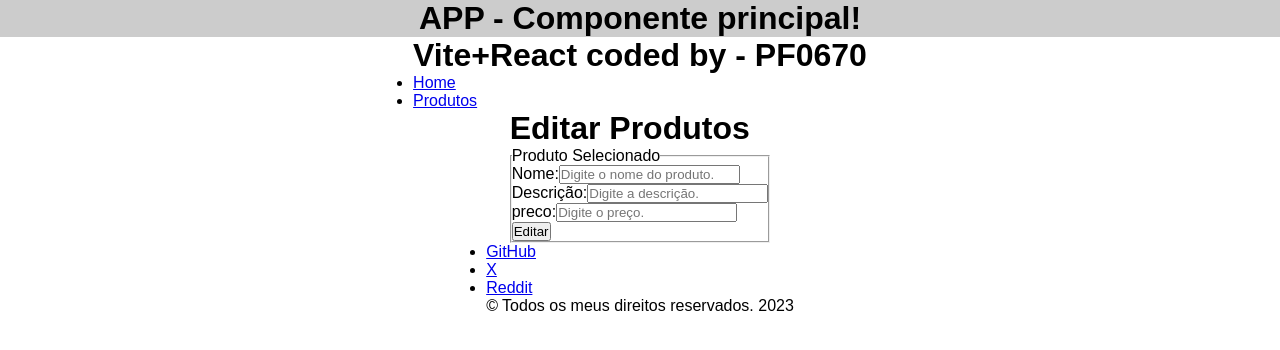
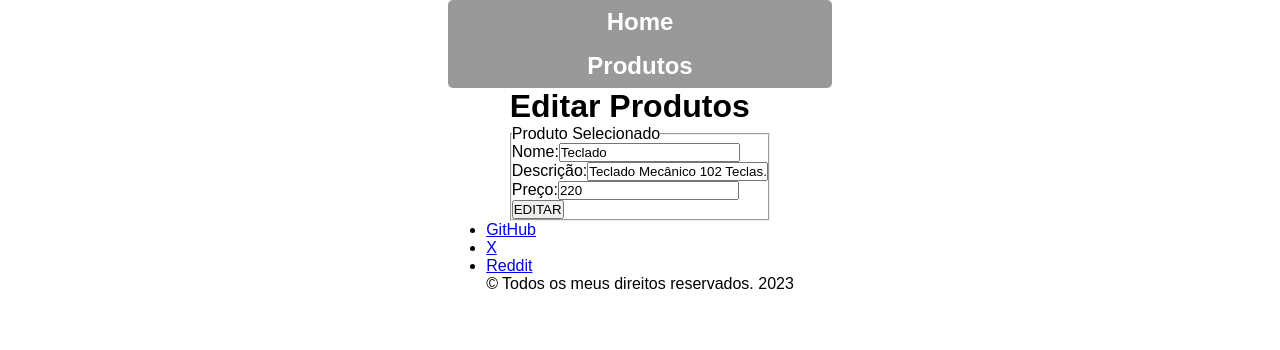
Before and after one commit to TomazVC/spa-1espf, a React (Vite) app: page /editar/produtos/1 in a window 1280 px wide. Shown: the top 350 px of the page. Built offline with nearby package versions, Linux system fonts and the light colour scheme; data requests are answered from the project's data file.

Commit message:
1/2 forma de input com useState.

```diff
--- a/package.json
+++ b/package.json
@@ -25,6 +25,7 @@
     "eslint-plugin-react-hooks": "^4.6.0",
     "eslint-plugin-react-refresh": "^0.4.3",
     "json-server": "^0.17.4",
+    "sass": "^1.69.0",
     "vite": "^4.4.5"
   }
 }
--- a/src/App.jsx
+++ b/src/App.jsx
@@ -1,4 +1,4 @@
-import Cabecalho from "./components/Cabecalho";
+import Cabecalho from "./components/Cabecalho/Cabecalho";
 import Rodape from "./components/Rodape";
 import style from "./App.module.css";
 import { Outlet } from "react-router-dom";
@@ -7,7 +7,6 @@
 
   return (
     <>
-      <h1 className={style.titulo}>APP - Componente principal!</h1>
       <div className={style.container}>
         {/* Iniciando a área do cabeçalho */}
         <Cabecalho />
--- a/src/components/Cabecalho.jsx
+++ /dev/null
@@ -1,17 +0,0 @@
-import { Link } from "react-router-dom";
-
-export default function Cabecalho() {
-  return (
-    <>
-      <header>
-        <h1>Vite+React coded by - PF0670</h1>
-        <nav>
-          <ul>
-            <li><Link to="/">Home</Link> </li>
-            <li><Link to="/produtos">Produtos</Link> </li>
-          </ul>
-        </nav>
-      </header>
-    </>
-  );
-}
--- /dev/null
+++ b/src/components/Cabecalho/Cabecalho.jsx
@@ -0,0 +1,21 @@
+import { Link, useLocation } from "react-router-dom";
+import "./Cabecalho.scss";
+
+export default function Cabecalho() {
+
+  const rotaAtual = useLocation();
+
+
+  return (
+    <>
+      <header className="cabecalho">
+        <nav>
+          <ul>
+            <li><Link to="/" className={rotaAtual.pathname == "/" ? "active" : ""}>Home</Link> </li>
+            <li><Link to="/produtos" className={rotaAtual.pathname == "/produtos" ? "active" : ""}>Produtos</Link> </li>
+          </ul>
+        </nav>
+      </header>
+    </>
+  );
+}
--- /dev/null
+++ b/src/components/Cabecalho/Cabecalho.scss
@@ -0,0 +1,32 @@
+
+.cabecalho{
+    background-color: #999;
+    font-size: 1.5rem;
+    font-weight: bold;
+    width: 30%;
+    border-radius: 5px;
+
+    ul{
+        list-style: none;
+
+        li a{
+            text-decoration: none;
+            text-align: center;
+            display: block;
+            color: #fff;
+            padding: 8px 16px;
+            border-radius: 5px;
+            transition: ease-out 300ms;
+
+            &:hover{
+                background-color:#27ae60;
+            }
+
+        }
+
+    }
+
+    .active{
+        background-color:#27ae60;
+    }
+}
--- a/src/main.jsx
+++ b/src/main.jsx
@@ -1,4 +1,3 @@
-import React from 'react'
 import ReactDOM from 'react-dom/client'
 import App from './App.jsx'
 
@@ -21,7 +20,5 @@
 ]);
 
 ReactDOM.createRoot(document.getElementById('root')).render(
-  <React.StrictMode>
     <RouterProvider router={router}/>
-  </React.StrictMode>,
 )
--- a/src/routes/EditarProdutos.jsx
+++ b/src/routes/EditarProdutos.jsx
@@ -1,5 +1,5 @@
+import { useEffect, useState } from 'react';
 import { useParams } from 'react-router-dom'
-// import { ListaProduto } from '../components/ListaProdutos';
 
 export default function EditarProdutos() {
 
@@ -7,10 +7,27 @@
 
   document.title = "Editar Produtos " + id;
 
-    //Criar uma estratégia para recuperar o produto na lista
-    // Utilizando o id
-    // const produtoRecuperadoPorId = ListaProduto.filter(item => item.id == parseInt(id));
-    // const produtoRecuperadoPorId = ListaProduto.filter(item => item.id == parseInt(id))[0];
+  const[produto,setProduto] = useState({});
+
+  //Criar uma estratégia para recuperar o produto da API-JSON com fetch, utilizando GET:
+  useEffect(()=>{
+    fetch(`http://localhost:5000/produtos/${id}`)
+    .then((response)=>response.json())
+    .then((response)=>setProduto(response))
+    .catch(error=>console.log(error));
+  },[id])
+
+  const handleChange = (e)=>{
+    //Destructuring
+    const{name, value} = e.target;
+    if(name == "nome"){
+      setProduto({"nome":value,"desc":"","preco":""});
+    }else if (name == "desc"){
+      setProduto({"nome":"","desc":value,"preco":""});
+    }else if (name == "preco"){
+      setProduto({"nome":"","desc":"","preco":value});
+    }
+  }
 
   return (
     <div>
@@ -21,22 +38,54 @@
                 <legend>Produto Selecionado</legend>
                 <div>
                   <label htmlFor="">Nome:</label>
-                <input type="text" name='nome' placeholder='Digite o nome do produto.'/>
+                  <input type="text" name="nome" placeholder="Digite o nome do Produto." value={(produto.nome)} onChange={handleChange}/>
                 </div>
                 <div>
                   <label htmlFor="">Descrição:</label>
-                <input type="text" name='desc' placeholder='Digite a descrição.'/>
+                  <input type="text" name="desc" placeholder="Digite a descrição do Produto." value={(produto.desc)} onChange={handleChange}/>
                 </div>
                 <div>
-                <label htmlFor="">preco:</label>
-                <input type="text" name='preco' placeholder='Digite o preço.'/>
+                  <label htmlFor="">Preço:</label>
+                  <input type="text" name="preco" placeholder="Digite o preço do Produto." value={(produto.preco)} onChange={handleChange}/>
                 </div>
                 <div>
-                <button>Editar</button>
+                  <button>EDITAR</button>
                 </div>
               </fieldset>
             </form>
           </div>
+
     </div>
   )
 }
+
+//Primeira forma de input com useState
+// return (
+//   <div>
+//       <h1>Editar Produtos</h1>
+//         <div>
+//           <form>
+//             <fieldset>
+//               <legend>Produto Selecionado</legend>
+//               <div>
+//                 <label htmlFor="">Nome:</label>
+//                 <input type="text" name="nome" placeholder="Digite o nome do Produto." value={(produto.nome)} onChange={(e)=>setProduto(e.target.value)}/>
+//               </div>
+//               <div>
+//                 <label htmlFor="">Descrição:</label>
+//                 <input type="text" name="desc" placeholder="Digite a descrição do Produto." value={(produto.desc)} onChange={(e)=>setProduto(e.target.value)}/>
+//               </div>
+//               <div>
+//                 <label htmlFor="">Preço:</label>
+//                 <input type="text" name="preco" placeholder="Digite o preço do Produto." value={(produto.preco)} onChange={(e)=>setProduto(e.target.value)}/>
+//               </div>
+//               <div>
+//                 <button>EDITAR</button>
+//               </div>
+//             </fieldset>
+//           </form>
+//         </div>
+
+//   </div>
+// )
+// }
--- a/src/routes/Produtos.jsx
+++ b/src/routes/Produtos.jsx
@@ -7,9 +7,10 @@
 export default function Produtos() {
   document.title = "Lista de Produtos";
 
-  const[listaProdutosApi,setListaProdutosApi] = useState([])
+  const[listaProdutosApi,setListaProdutosApi] = useState([]);
 
   useEffect(()=>{
+
     //Realizando o Request
     fetch("http://localhost:5000/produtos")
     //Recebendo o Response e transformando em json
@@ -18,6 +19,7 @@
     .then((response)=> setListaProdutosApi(response))
     //Exibindo caso ocorra algum erro.
     .catch(error=> console.log(error));
+
   },[]);
 
 
```
Also changed, not shown: 1 other file (tests, documents, lock files or other folders). Lines whose indentation alone changed are shown as unchanged.
